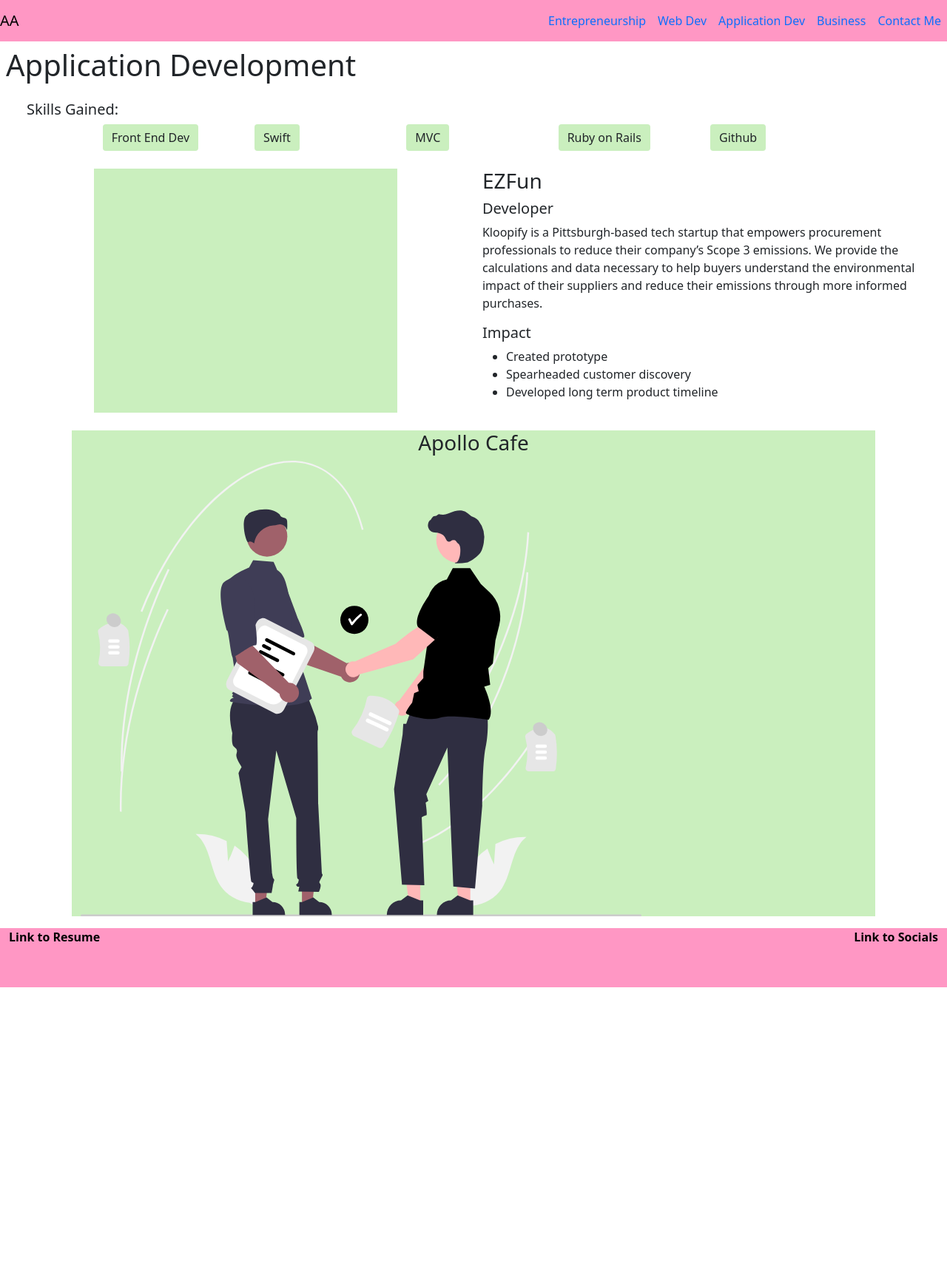
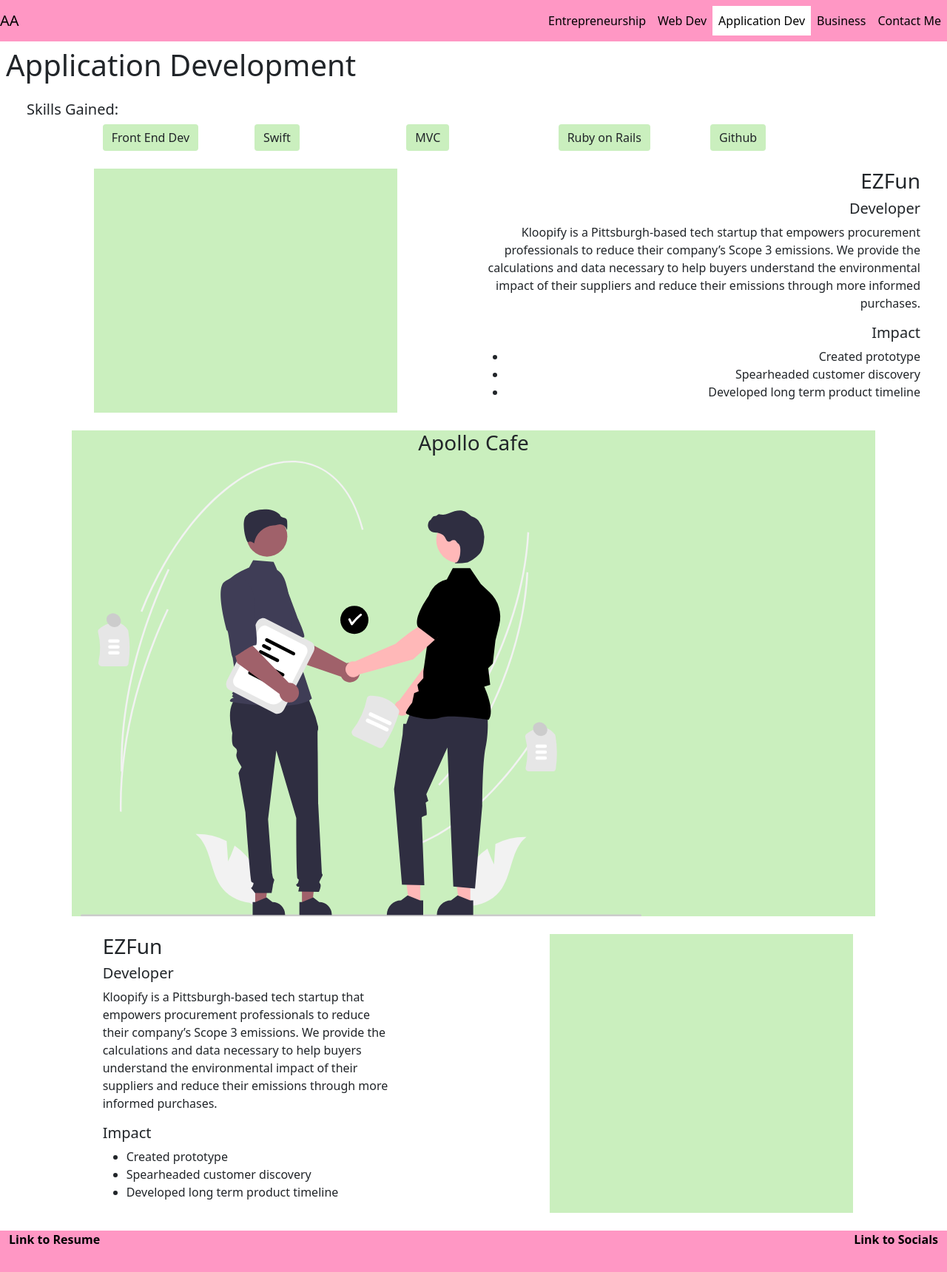
Before and after one commit to akula-a/portfolio, a plain HTML site: page public/app-dev.html in a window 1280 px wide. Shown: the whole page at 74% size. Before the commit the page ends 1335 px from the top, so only its background shows below. Drawn offline with nearby package versions, Linux system fonts and the light colour scheme.

Commit message:
finished main layout and added nav bar details

```diff
--- a/public/app-dev.html
+++ b/public/app-dev.html
@@ -56,10 +56,10 @@
       <div class = "col-sm-1"></div>
       <div class = "col-sm-4" id = "app-dev"></div>
       <div class = "col-sm-1"></div>
-      <div class = "col-sm-6">
+      <div class = "col-sm-6 text-end">
         <h3> EZFun </h3>
         <h5> Developer </h5>
-        <p class = "text-right"> Kloopify is a Pittsburgh-based tech startup that empowers procurement professionals to reduce their company’s
+        <p > Kloopify is a Pittsburgh-based tech startup that empowers procurement professionals to reduce their company’s
           Scope 3 emissions. We provide the calculations and data necessary to help buyers understand the environmental impact
           of their suppliers and reduce their emissions through more informed purchases. </p>
         <h5> Impact </h5>
@@ -84,6 +84,27 @@
 
     <div class = "row"> </div>
 
+    <div class = "row m-4">
+      <div class = "col-sm-1"></div>
+      <div class = "col-sm-4">
+        <h3> EZFun </h3>
+        <h5> Developer </h5>
+        <p class = "text-right"> Kloopify is a Pittsburgh-based tech startup that empowers procurement professionals to reduce their company’s
+          Scope 3 emissions. We provide the calculations and data necessary to help buyers understand the environmental impact
+          of their suppliers and reduce their emissions through more informed purchases. </p>
+        <h5> Impact </h5>
+        <ul>
+          <li> Created prototype </li>
+          <li> Spearheaded customer discovery </li>
+          <li> Developed long term product timeline </li>
+        </ul>
+      </div>
+      <div class = "col-sm-1"></div>
+      <div class = "col-sm-1"></div>
+      <div class = "col-sm-4" id = "app-dev"></div>
+      <div class = "col-sm-1"></div>
+    </div>
+
 
     <!-- footer -->
     <div class = "container-fluid" id = "footer">
--- a/public/css/styles.css
+++ b/public/css/styles.css
@@ -1,4 +1,6 @@
 /* Site wide styling */
+
+/* Nav bar styling */
 nav{
     background-color: #FF97C4;
 }
@@ -7,9 +9,20 @@ nav{
     margin-left:auto;
 }
 
-nav li{
+a.nav-link{
     color:black;
 }
+
+a.nav-link:hover{
+    color:white;
+    text-decoration: underline;
+}
+
+li.active{
+    background-color: white;
+}
+
+/*///////////////////////*/
 
 #entrepreneurship{
     background-color: #FFF389;
```
Also changed, not shown: public/business.html (+28 -1 lines), public/index.html (+1 -1 lines), public/web-dev.html (+2 -2 lines).
